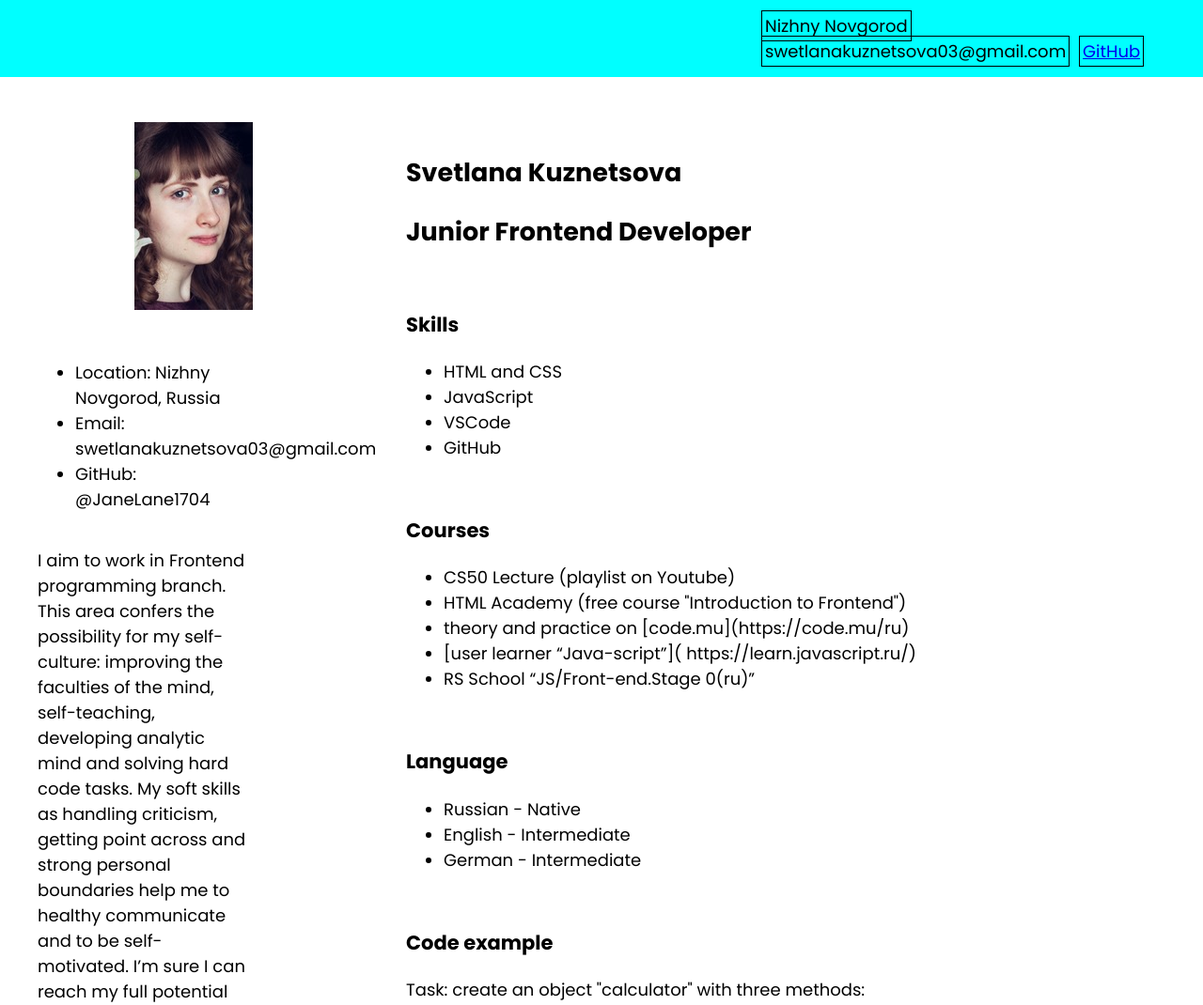
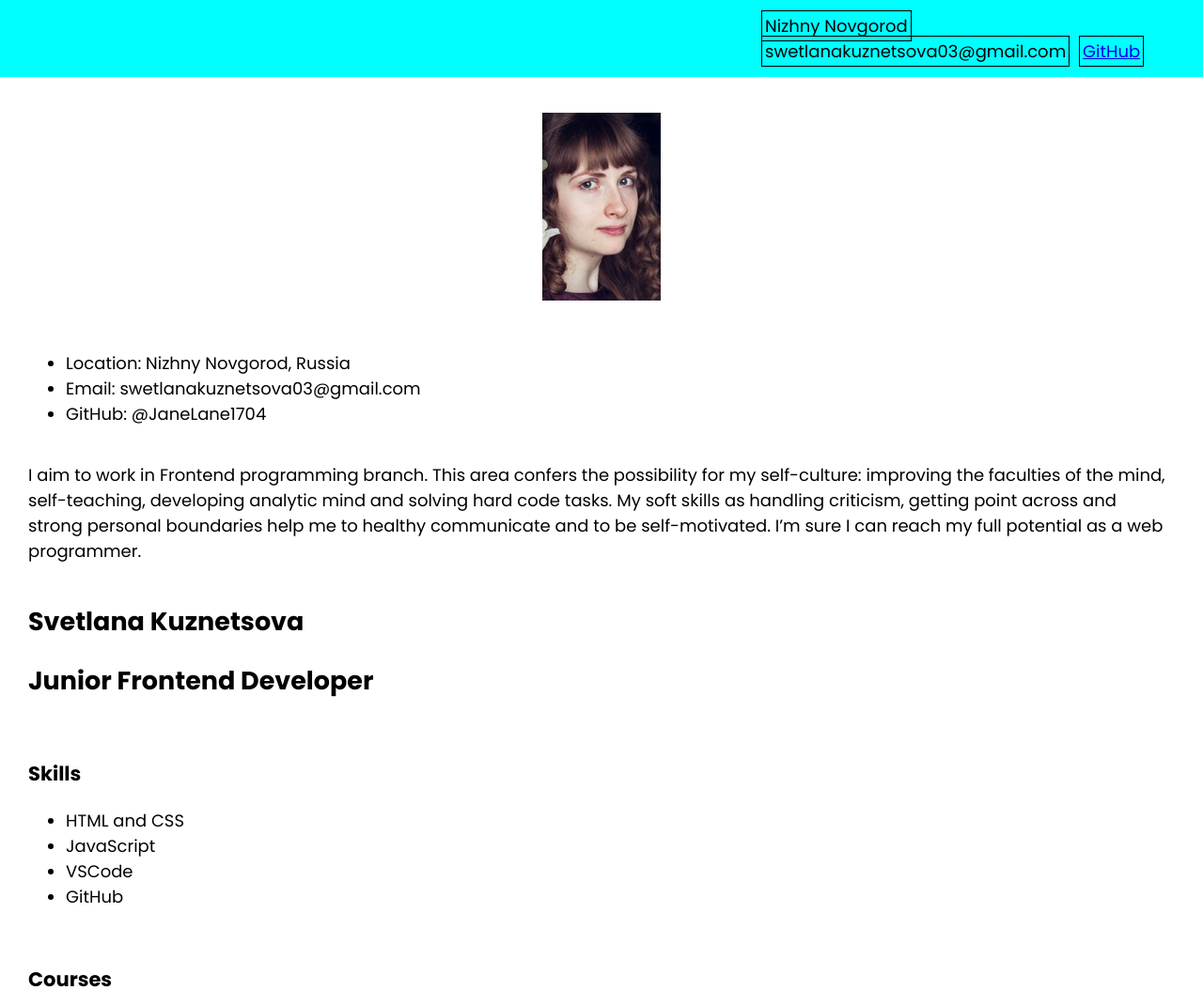
Before and after one commit to JaneLane1704/rsschool-cv, a plain HTML site: page index.html in a window 1280 px wide. Shown: the top 1070 px of the page at 94% size. Drawn offline with Linux system fonts and the light colour scheme.

Commit message:
feat: change flex on grid in .html

```diff
--- a/style.css
+++ b/style.css
@@ -6,7 +6,7 @@ body {
     min-height: 100vh;
     margin: 0;
     padding: 0;
-    display: flex;
+    display: block;
     flex-direction: column;
     justify-content: space-between;
     background-color: #FFFFFF;
@@ -23,24 +23,21 @@ header, footer {
     text-align: center;
 }
   .main-container {
-    display: flex;
-    flex-wrap: wrap;
+      grid-template-columns: 380px 1fr;
   }
 
   .section {
-    width: 70%;
+    width: 100%;
     padding: 10px;
     text-align: left;
   }
 
   .right-side {
-    width: 30%;
-    padding: 10px;
+    display: block;
   }
 
   .left-side {
-    width: 70%;
-    padding: 30px;
+    width: 100%;
   }
 
 main {
```
